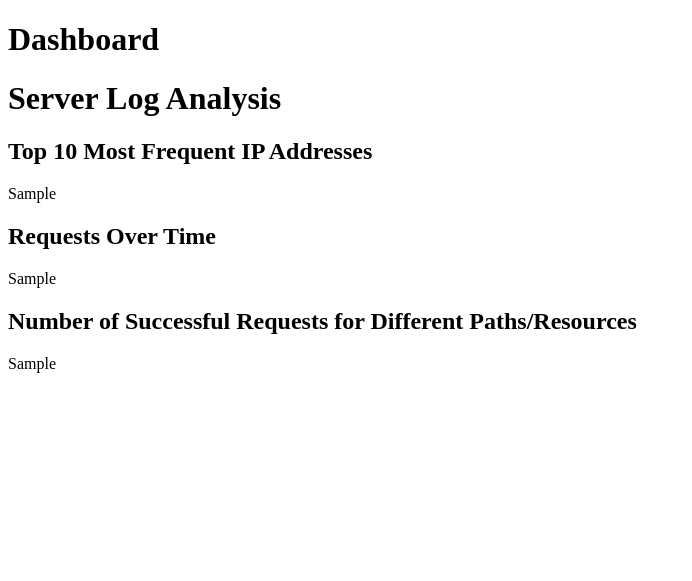
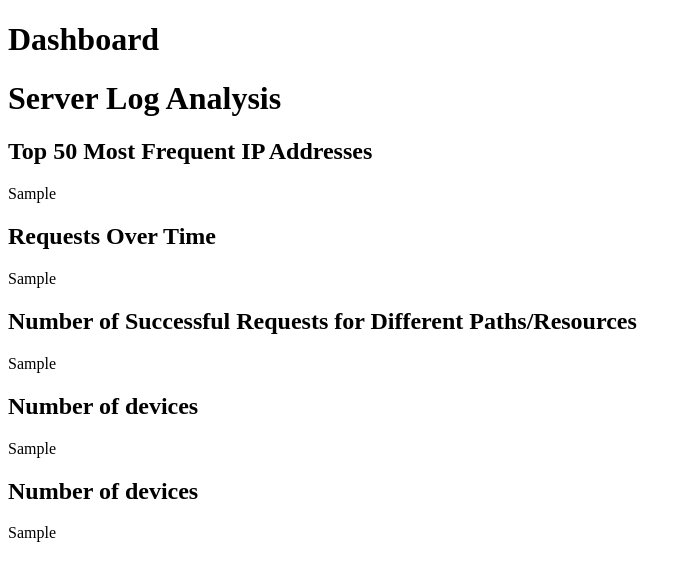
Before and after one commit to darkside779/Server-Log-Analysis_, a Flask app: template server-log-analysis-main/templates/index.html in a window 1280 px wide. Shown: the top 581 px of the page, without its empty margins (0-692 px from the left). Run offline with Flask 3, Linux system fonts and the light colour scheme; the template is opened without the code that fills it: most values are stand-ins (such as "Sample title", 1, 10 or a date in 2020); parts of the project's set-up code (start-up, migrations or seed data) failed here and were passed over; some libraries are stand-ins or nearby versions.

Commit message:
Add files via upload

```diff
--- a/server-log-analysis-main/templates/index.html
+++ b/server-log-analysis-main/templates/index.html
@@ -3,13 +3,19 @@
 <head>
     <meta charset="UTF-8">
     <meta name="viewport" content="width=device-width, initial-scale=1.0">
+    <link href="css/black-dashboard.min.css" rel="stylesheet" />
+    <link href="{{ url_for('static', filename='css/black-dashboard.min.css') }}" rel="stylesheet" />
+    <link rel="stylesheet" href="{{ url_for('static', filename='css/black-dashboard.min.css') }}">
+    <link rel="stylesheet" href="{{ url_for('static', filename='css/theme-switcher.css') }}">
+    <script src="https://cdn.plot.ly/plotly-latest.min.js"></script>
+
     <title>Dashboard</title>
 </head>
 <body>
     <h1>Dashboard</h1>
 
     <h1>Server Log Analysis</h1>
-    <h2>Top 10 Most Frequent IP Addresses</h2>
+    <h2>Top 50 Most Frequent IP Addresses</h2>
     <div>
       {{ plot1|safe }}
     </div>
@@ -21,6 +27,13 @@
     <div>
       {{ plot3|safe }}
     </div>
-
+    <h2>Number of devices</h2>
+    <div>
+      {{ plot4|safe }}
+    </div>
+    <h2>Number of devices</h2>
+    <div>
+      {{ plot5|safe }}
+    </div>
 </body>
 </html>
```
